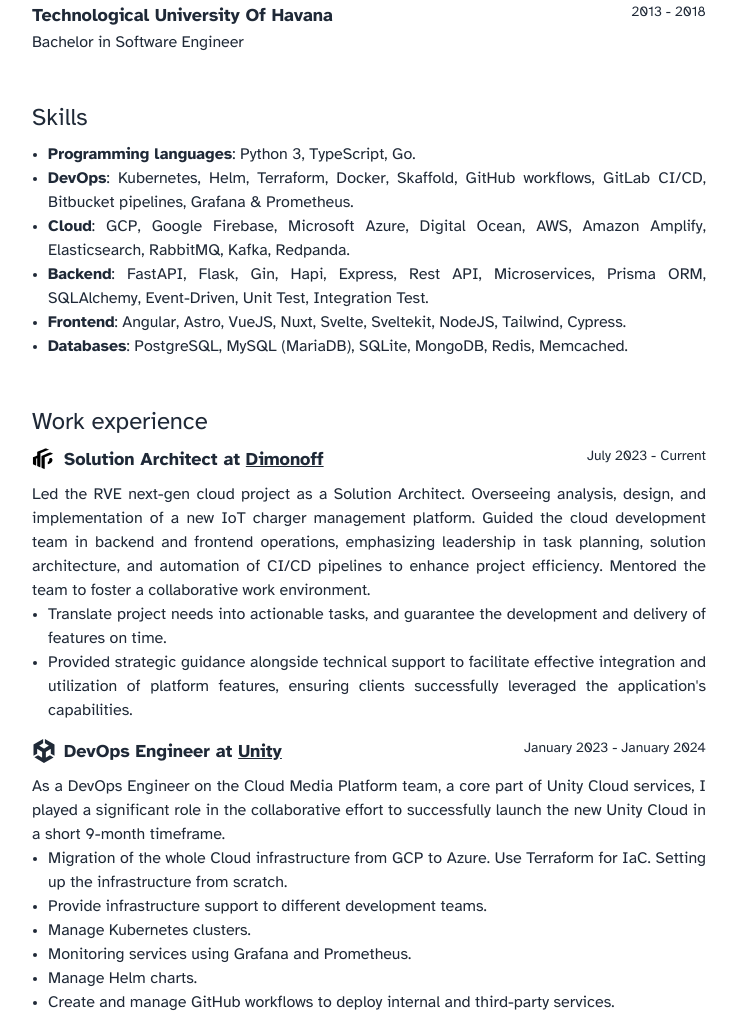
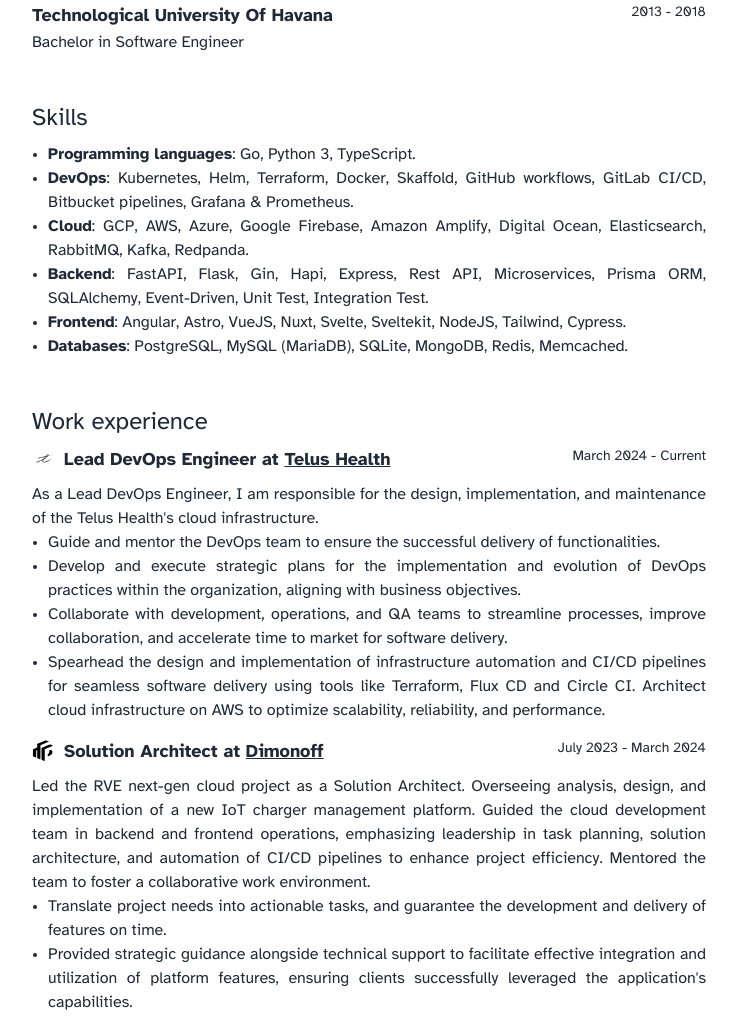
Before and after one commit to FernandoArteaga/dev-website, an Astro site: page /resume in a window 1280 px wide. Shown: the part 541-1559 px from the top of the page, without its empty margins (271-1008 px from the left). Built offline with nearby package versions, Linux system fonts and the light colour scheme; Astro itself is replaced by a stand-in of ours.

Commit message:
add telus health experience

```diff
--- a/resume.json
+++ b/resume.json
@@ -22,12 +22,27 @@
   },
   "work": [
     {
+      "name": "Telus Health",
+      "position": "Lead DevOps Engineer",
+      "icon": "telus",
+      "url": "https://www.telus.com/en/health",
+      "startDate": "March 2024",
+      "endDate": "",
+      "summary": "As a Lead DevOps Engineer, I am responsible for the design, implementation, and maintenance of the Telus Health's cloud infrastructure.",
+      "highlights": [
+        "Guide and mentor the DevOps team to ensure the successful delivery of functionalities.",
+        "Develop and execute strategic plans for the implementation and evolution of DevOps practices within the organization, aligning with business objectives.",
+        "Collaborate with development, operations, and QA teams to streamline processes, improve collaboration, and accelerate time to market for software delivery.",
+        "Spearhead the design and implementation of infrastructure automation and CI/CD pipelines for seamless software delivery using tools like Terraform, Flux CD and Circle CI. Architect cloud infrastructure on AWS to optimize scalability, reliability, and performance."
+      ]
+    },
+    {
       "name": "Dimonoff",
       "position": "Solution Architect",
       "icon": "dimonoff",
       "url": "https://www.dimonoff.com/",
       "startDate": "July 2023",
-      "endDate": "",
+      "endDate": "March 2024",
       "summary": "Led the RVE next-gen cloud project as a Solution Architect. Overseeing analysis, design, and implementation of a new IoT charger management platform. Guided the cloud development team in backend and frontend operations, emphasizing leadership in task planning, solution architecture, and automation of CI/CD pipelines to enhance project efficiency. Mentored the team to foster a collaborative work environment.",
       "highlights": [
         "Translate project needs into actionable tasks, and guarantee the development and delivery of features on time.",
@@ -160,7 +175,7 @@
     {
       "name": "Programming languages",
       "level": "",
-      "keywords": ["Python 3", "TypeScript", "Go"]
+      "keywords": ["Go", "Python 3", "TypeScript"]
     },
     {
       "name": "DevOps",
@@ -174,7 +189,7 @@
       "name": "Cloud",
       "level": "",
       "keywords": [
-        "GCP", "Google Firebase", "Microsoft Azure", "Digital Ocean", "AWS", "Amazon Amplify", "Elasticsearch",
+        "GCP", "AWS", "Azure", "Google Firebase", "Amazon Amplify", "Digital Ocean", "Elasticsearch",
         "RabbitMQ", "Kafka", "Redpanda"
       ]
     },
--- a/src/components/Icon.astro
+++ b/src/components/Icon.astro
@@ -2,7 +2,7 @@
 import { Icon } from "astro-icon/components";
 
 export type IconName = ('github' | 'gitlab' | 'bitbucket' | 'lightbulb-off' | 'lightbulb-on' | 'linkedin' | 'mail' |
-  'blog' | 'briefcase' | 'dimonoff' | 'unity')
+  'blog' | 'briefcase' | 'dimonoff' | 'unity' | 'telus')
 interface Props {
   name: IconName
   size?: string
```
Also changed, not shown: src/icons/telus.svg (added).
